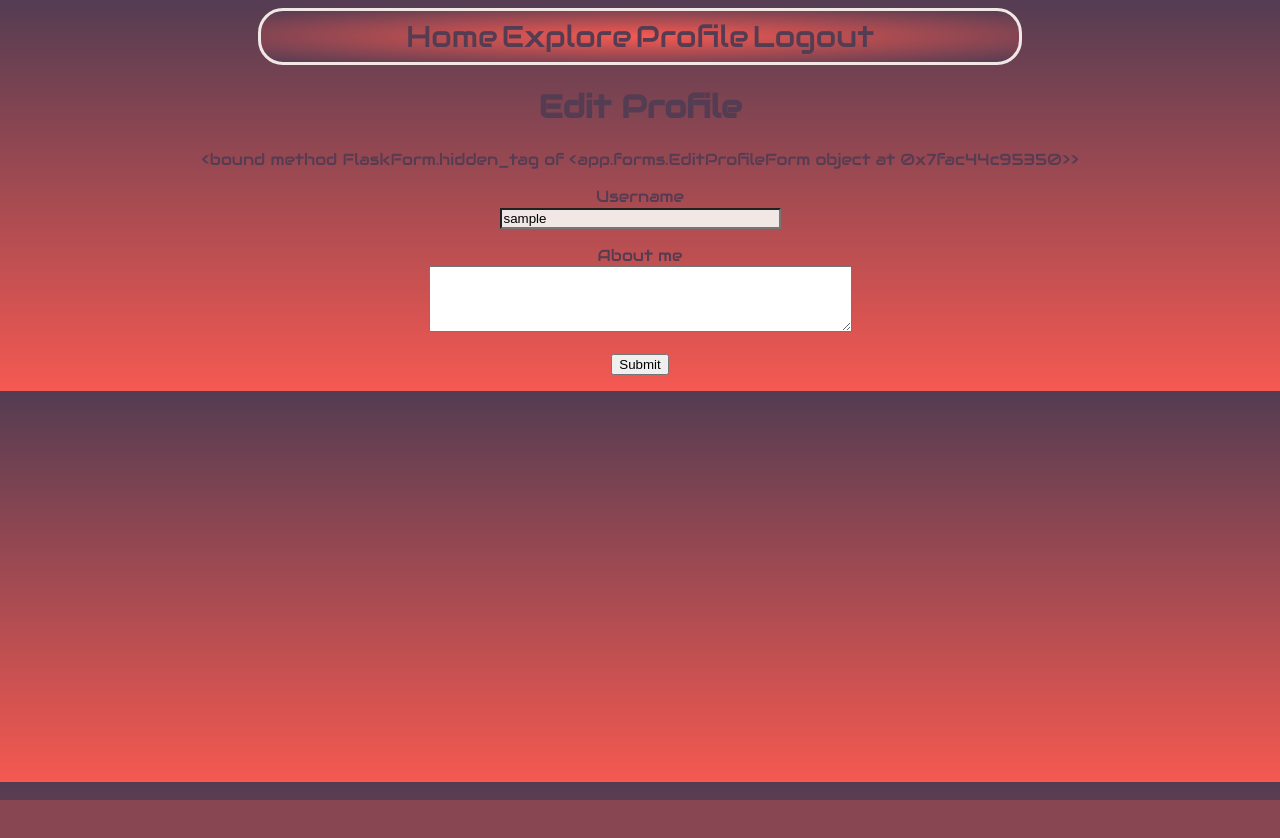
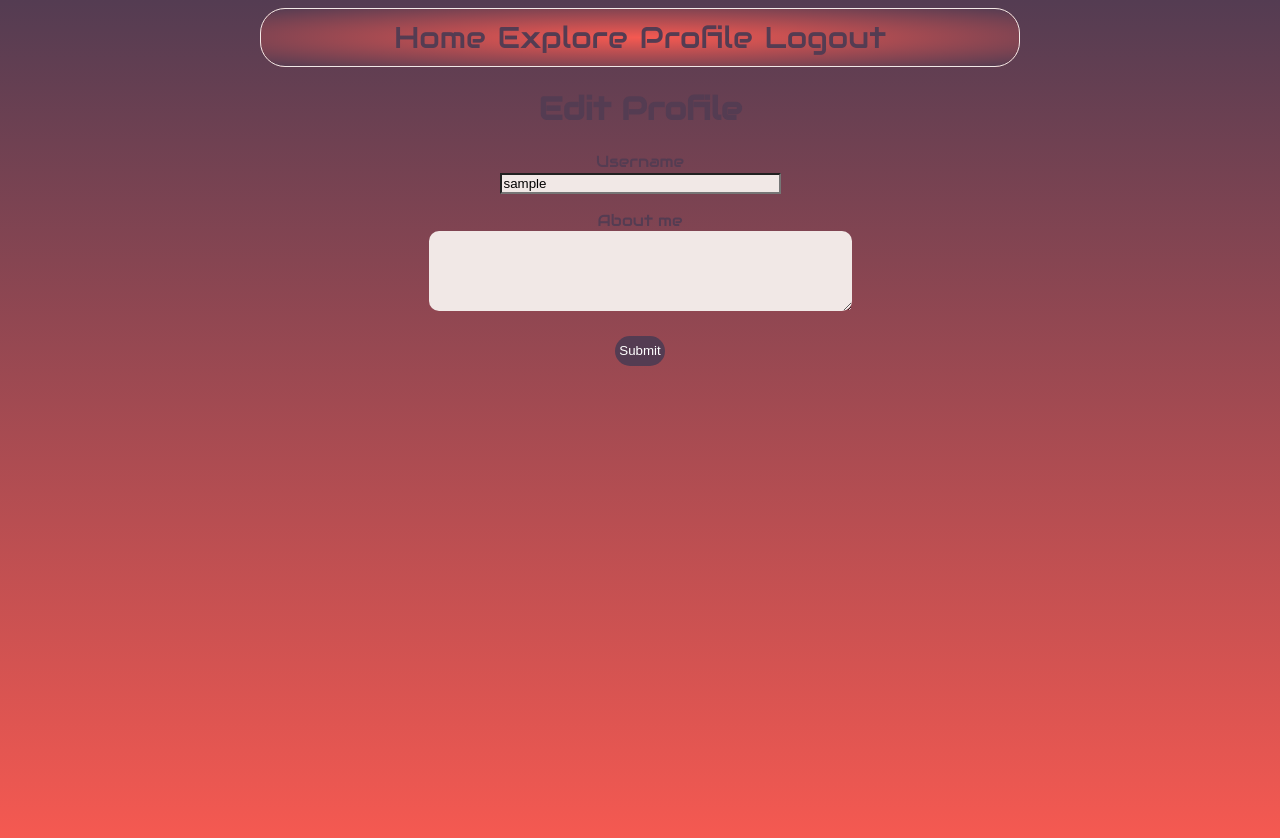
Before and after one commit to w13rt/flasksite, a Flask app: page /edit_profile in a window 1280 px wide. Before the commit the page ends 800 px from the top, so only its background shows below. Run offline with Flask 3, Linux system fonts and the light colour scheme; the visitor is signed in with stand-in values (Sample User, id 1); data comes from the database, SQL or seed files in the repository; both versions use the stored data as it was after the commit; some libraries are stand-ins or nearby versions.

Commit message:
jitter fixes + meer styling

```diff
--- a/shitter/app/routes.py
+++ b/shitter/app/routes.py
@@ -5,6 +5,7 @@ from flask_login import current_user, login_user, logout_user, login_required
 from app.models import User, Post
 from werkzeug.urls import url_parse
 from datetime import datetime
+import time
 
 ''' This file is used to bind the HTML and the python things together
     ass wel as "route" all the right pages to echother and use the classes and
@@ -114,7 +115,6 @@ def user(username):
 @login_required
 def edit_profile():
     form = EditProfileForm(current_user.username)
-
     if form.validate_on_submit():
         current_user.username = form.username.data
         current_user.about_me = form.about_me.data
--- a/shitter/app/static/css/style.css
+++ b/shitter/app/static/css/style.css
@@ -3,7 +3,55 @@ body {
     text-align: center;
     font-family: "Audiowide", sans-serif;
     color: #543c52;
+    min-height: 100vh;
+    margin-bottom: 30px;
 }
+
+textarea {
+    background: #f1e8e6;
+    resize: vertical;
+    border: none;
+    border-radius: 10px;
+    font-size: 14px;
+    padding: 4px;
+    font-family: "Audiowide", sans-serif;
+    max-width: 65%;
+}
+
+
+input[type=text] {
+    background-color: #f1e8e6;
+
+}
+
+input[type=button],
+input[type=submit],
+input[type=reset] {
+    background-color: #543c52;
+    border: none;
+    color: white;
+    padding: 4px;
+    text-decoration: none;
+    cursor: pointer;
+    border-radius: 25px;
+    height: 30px;
+    margin-top: 4px;
+    margin-bottom: 4px;
+}
+
+input:hover {
+    background-color: #af9b96 ;
+}
+
+.formpost p{
+
+   margin: 0;
+}
+
+br{
+    height: 23px;
+}
+
 
 h3 {
     font-size: 15px;
@@ -22,33 +70,40 @@ b {
 
 }
 
-.kutflexnav {
+.kutflexnav1 {
     display: flex;
     justify-content: center;
     align-items: center;
 }
 
-.navbar {
+.navbar2 {
     color: #edd2cb;
     width: 60%;
     min-width: 500px;
     border: #f1e8e6;
     border-style: solid;
     border-radius: 25px;
+    border-width: 1px;
+
 }
 
-.flex-container-nav {
+.flex-container-nav3 {
     display: flex;
     flex-direction: row;
     flex-wrap: wrap;
     justify-content: center;
     font-size: 30px;
     padding: 4px;
+    border-radius: 25px;
+    margin: 3px;
 }
 
-.navpadding {
+.navpadding4 {
     padding: 2px;
-    transition: border-radius 0.05s ease-in;
+    border-radius: 20px;
+    opacity: 1;
+    transition: opacity 1s ease-in-out;
+
 }
 
 a {
@@ -57,19 +112,22 @@ a {
     color: #543c52;
 }
 
+.navbar2 a {
 
-
-.navpadding:hover {
-    color: #f1e8e6;
-    background-image: radial-gradient(#f55951, #edd2cb);
-    border-color: #543c52;
+    transition: all 0.1s ease-in;
+    border-color: transparent;
+    border-radius: 25px;
     border-style: solid;
-    border-radius: 25px;
     max-height: 50%;
     margin-top: -3px;
     margin-bottom: -3px;
-    padding: 4px;
+    padding: 3px;
     border-width: 1px;
+}
+
+.navbar2 a:hover {
+    border-color: #543c52;
+    background-image: radial-gradient(#f55951, #edd2cb);
 
 
 }
@@ -86,6 +144,19 @@ a {
 
 .pf {
     height: inherit;
+}
+
+.userpagepf {
+    padding: 10px;
+}
+
+.pfandname {
+    display: flex;
+    flex-direction: row;
+    align-content: center;
+    justify-content: center;
+    padding-top: 5px;
+
 }
 
 .post {
@@ -117,19 +188,19 @@ a {
     min-width: 400px;
     height: 30px;
     max-width: 750px;
-
 }
 
 li {
     background-color: #f55951;
 }
 
-.indexflex{
+.indexflex {
     display: flex;
     justify-content: center;
     align-items: center;
     flex-direction: column;
 }
+
 .formpost {
     display: flex;
     justify-content: center;
@@ -144,15 +215,11 @@ li {
     min-width: 400px;
     height: 30px;
     max-width: 750px;
+    padding-top: 38px;
+    border-color: #edd2cb;
+}
 
 
-}
-
-input[type=text] {
-    background-color: #f1e8e6;
-
-
-}
 
 .uname {
     display: flex;
@@ -185,6 +252,7 @@ input[type=text] {
     padding-right: 3px;
     padding-left: 2px;
 
+
 }
 
 .troep {
@@ -196,16 +264,52 @@ input[type=text] {
     max-width: 60%;
     margin-top: 1%;
     padding: 2%;
+    padding-bottom: 7px;
+    margin-bottom: 3px;
 }
 
+
 .next-prev {
-    margin-top: 15px;
-    padding: 10px;
+    display: flex;
+    justify-content: center;
+    align-items: center;
+    flex-direction: row;
+    gap: 20px;
+}
+
+
+.next-prev a {
+    border-style: solid;
+    border-width: 2px;
+    border-color:transparent;
+    padding: 3px;
+    transition: all 0.2s ease-in-out;
+    border-radius: 10px;
+}
+
+.next-prev a:hover {
+    border-color: #543c52;
+    border-radius: 20px;
+}
+
+.about {
+    margin: auto;
+    color: #543c52;
+    border-radius: 25px;
+    border-style: solid;
+    border-width: 1px;
+    background-color: #edd2cb;
+    width: 30%;
+    min-width: 400px;
+    max-width: 750px;
+    margin-top: 10px;
+    margin-bottom: 10px;
 
 }
 
+
 #grad1 {
-    height: 100%;
+
     background-color: #f55951;
     /* For browsers that do not support gradients */
     background-image: linear-gradient(to bottom, #543c52, #f55951);
@@ -213,9 +317,9 @@ input[type=text] {
 
 #grad2 {
     height: 100%;
-    background-color: #f55951;
+    background-color: transparent;
     /* For browsers that do not support gradients */
-    background-image: radial-gradient(#af9b96, #543c52);
+    background-image: linear-gradient( 	rgb(84, 60, 82, 1),	rgb(245, 89, 81, 0));
 }
 
 #grad3 {
@@ -229,5 +333,12 @@ input[type=text] {
     height: 100%;
     background-color: #f55951;
     /* For browsers that do not support gradients */
-    background-image: radial-gradient( #f55951,#543c52  );
+    background-image: radial-gradient(#f55951, #543c52);
 }
+
+#grad5 {
+    height: 100%;
+    background-color: #f55951;
+    /* For browsers that do not support gradients */
+    background-image: linear-gradient(to bottom, #543c52, #f55951);
+}
--- a/shitter/app/templates/base.html
+++ b/shitter/app/templates/base.html
@@ -12,16 +12,16 @@
 	</head>
 
     <body id="grad1">
-        <div class="kutflexnav">
-            <div id="grad4" class="navbar">
-                <div class="flex-container-nav">
-                    <div class="navpadding"><a class="anav" href="{{ url_for('index') }}">Home</a></div>
-                    <div class="navpadding"><a href="{{ url_for('explore') }}">Explore</a></div>
+        <div class="kutflexnav1">
+            <div id="grad4" class="navbar2">
+                <div class="flex-container-nav3">
+                    <div class="navpadding4"><a class="anav" href="{{ url_for('index') }}">Home</a></div>
+                    <div class="navpadding4"><a href="{{ url_for('explore') }}">Explore</a></div>
                     {% if current_user.is_anonymous %}
-                        <div class="navpadding"><a href="{{ url_for('login') }}">Login</a></div>
+                        <div class="navpadding4"><a href="{{ url_for('login') }}">Login</a></div>
                     {% else %}
-                        <div class="navpadding"><a href="{{ url_for('user', username=current_user.username) }}">Profile</a></div>
-                        <div class="navpadding"><a href="{{ url_for('logout') }}">Logout</a></div>
+                        <div class="navpadding4"><a href="{{ url_for('user', username=current_user.username) }}">Profile</a></div>
+                        <div class="navpadding4"><a href="{{ url_for('logout') }}">Logout</a></div>
                      {% endif %}
                 </div>
             </div>
--- a/shitter/app/templates/edit_profile.html
+++ b/shitter/app/templates/edit_profile.html
@@ -3,7 +3,7 @@
 {% block content %}
     <h1> Edit Profile</h1>
     <form action="" method="post">
-        {{ form.hidden_tag }}
+        {{ form.hidden_tag() }}
         <p>
             {{ form.username.label }}<br>
             {{ form.username(size=32) }}<br>
```
Also changed, not shown: shitter/app/templates/index.html (+7 -3 lines), shitter/app/templates/user.html (+19 -7 lines), shitter/app/app.db.
